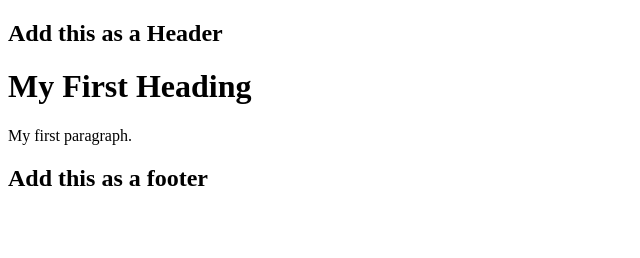
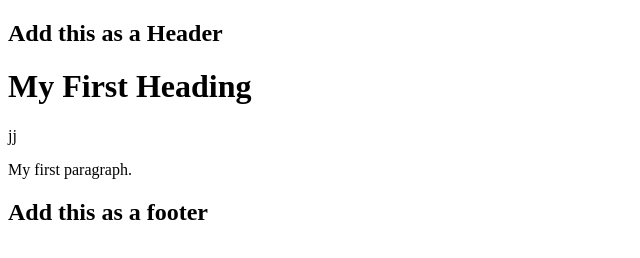
Before and after one commit to jatinderji/practical, a plain HTML site: page index.html in a window 1280 px wide. Shown: the whole page, without its empty margins (0-640 px from the left). Drawn offline with Linux system fonts and the light colour scheme.

Commit message:
Update index.html

```diff
--- a/index.html
+++ b/index.html
@@ -3,6 +3,7 @@
 <body>
   <h2> Add this as a Header</h2>
 <h1>My First Heading</h1>
+  jj
 
 <p>My first paragraph.</p>
   <h2> Add this as a footer</h2>
```
